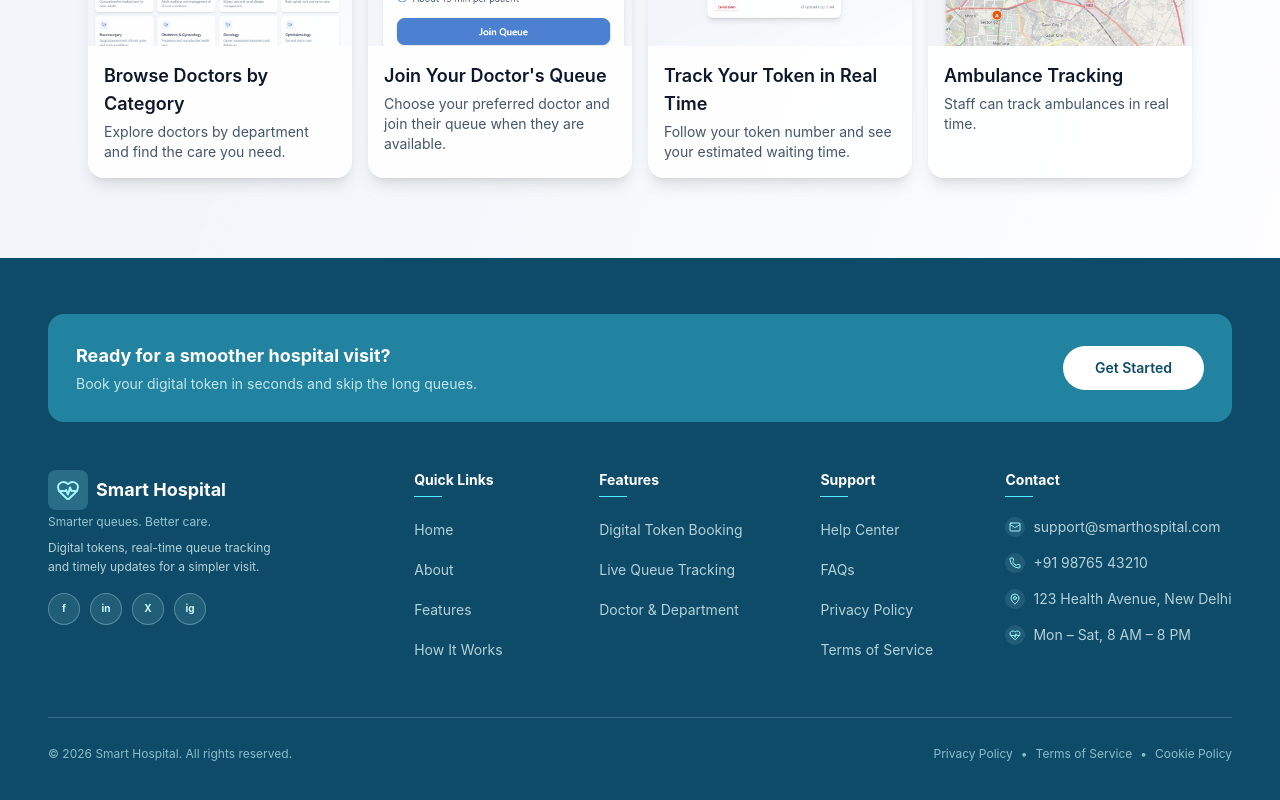
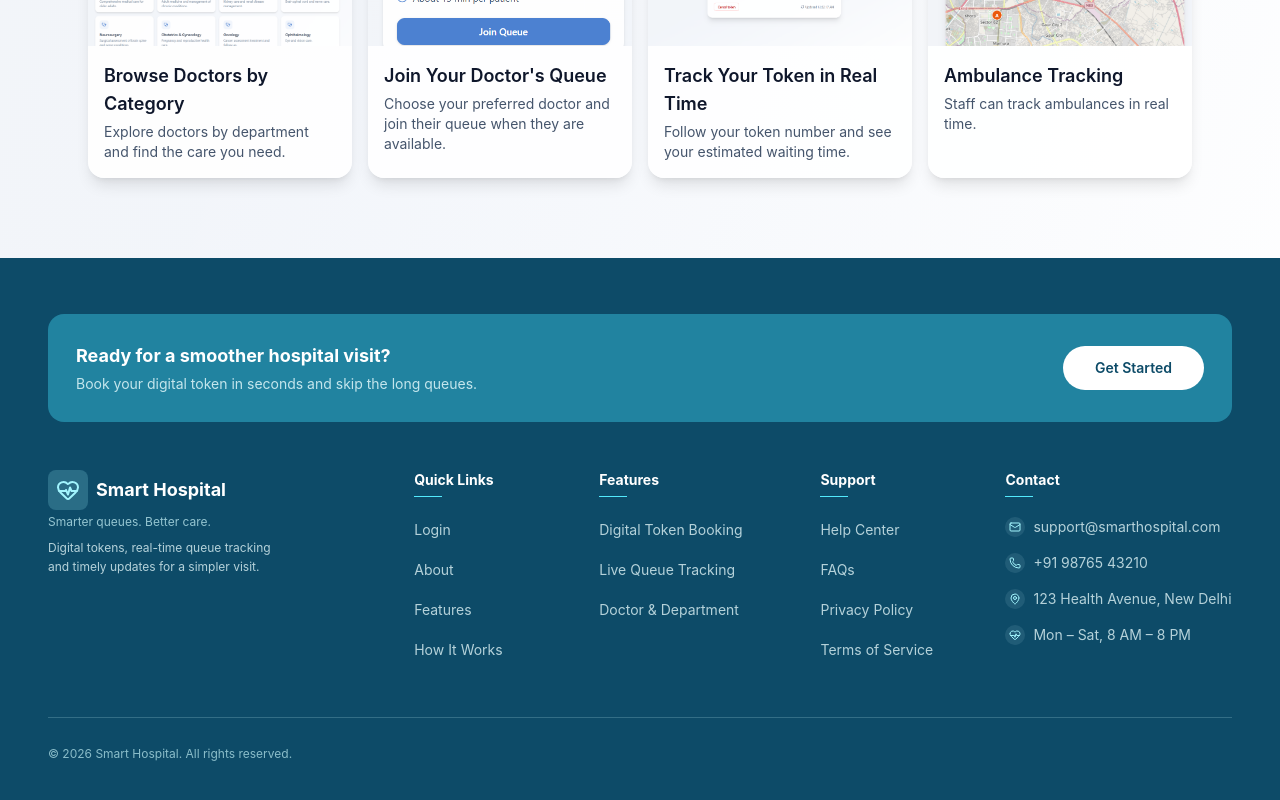
Before and after one commit to saumyasolanki41-sys/smart-hospital-queue-management-system, a React (Vite) app: page / in a window 1280 px wide. Shown: the part 3025-3825 px from the top of the page. Built offline with nearby package versions, Linux system fonts and the light colour scheme; no server answers.

Commit message:
Updated footer links

```diff
--- a/src/components/layout/Footer.jsx
+++ b/src/components/layout/Footer.jsx
@@ -5,7 +5,7 @@ const FOOTER_COLUMNS = [
   {
     heading: "Quick Links",
     links: [
-      { label: "Home", to: "/" },
+      { label: "Login", to: "/Login" },
       { label: "About", to: "/about" },
       { label: "Features", to: "/#features" },
       { label: "How It Works", to: "/#how-it-works" },
@@ -28,13 +28,6 @@ const FOOTER_COLUMNS = [
       { label: "Terms of Service", to: "/" },
     ],
   },
-];
-
-const SOCIAL_LINKS = [
-  { label: "Facebook", href: "https://www.facebook.com", mark: "f" },
-  { label: "LinkedIn", href: "https://www.linkedin.com", mark: "in" },
-  { label: "Twitter", href: "https://www.twitter.com", mark: "X" },
-  { label: "Instagram", href: "https://www.instagram.com", mark: "ig" },
 ];
 
 function FooterLink({ label, to }) {
@@ -104,21 +97,7 @@ export default function Footer() {
             <p className="mt-2 max-w-60 text-xs leading-relaxed text-cyan-50/75">
               Digital tokens, real-time queue tracking and timely updates for a simpler visit.
             </p>
-            <ul className="mt-4 flex gap-2.5">
-              {SOCIAL_LINKS.map(({ label, href, mark }) => (
-                <li key={label}>
-                  <a
-                    href={href}
-                    aria-label={label}
-                    target="_blank"
-                    rel="noreferrer"
-                    className="flex h-8 w-8 items-center justify-center rounded-full border border-cyan-100/30 bg-cyan-100/10 text-cyan-100 transition-colors hover:bg-cyan-100/25"
-                  >
-                    <span className="text-[10px] font-bold">{mark}</span>
-                  </a>
-                </li>
-              ))}
-            </ul>
+
           </div>
 
           {FOOTER_COLUMNS.map(({ heading, links }) => (
@@ -158,13 +137,7 @@ export default function Footer() {
 
         <div className="flex flex-col gap-3 pt-7 text-xs text-cyan-100/65 sm:flex-row sm:items-center sm:justify-between">
           <p>© {new Date().getFullYear()} Smart Hospital. All rights reserved.</p>
-          <nav aria-label="Legal links" className="flex flex-wrap gap-x-2">
-            <Link to="/" className="hover:text-white">Privacy Policy</Link>
-            <span aria-hidden="true">•</span>
-            <Link to="/" className="hover:text-white">Terms of Service</Link>
-            <span aria-hidden="true">•</span>
-            <Link to="/" className="hover:text-white">Cookie Policy</Link>
-          </nav>
+
         </div>
       </div>
     </footer>
```
